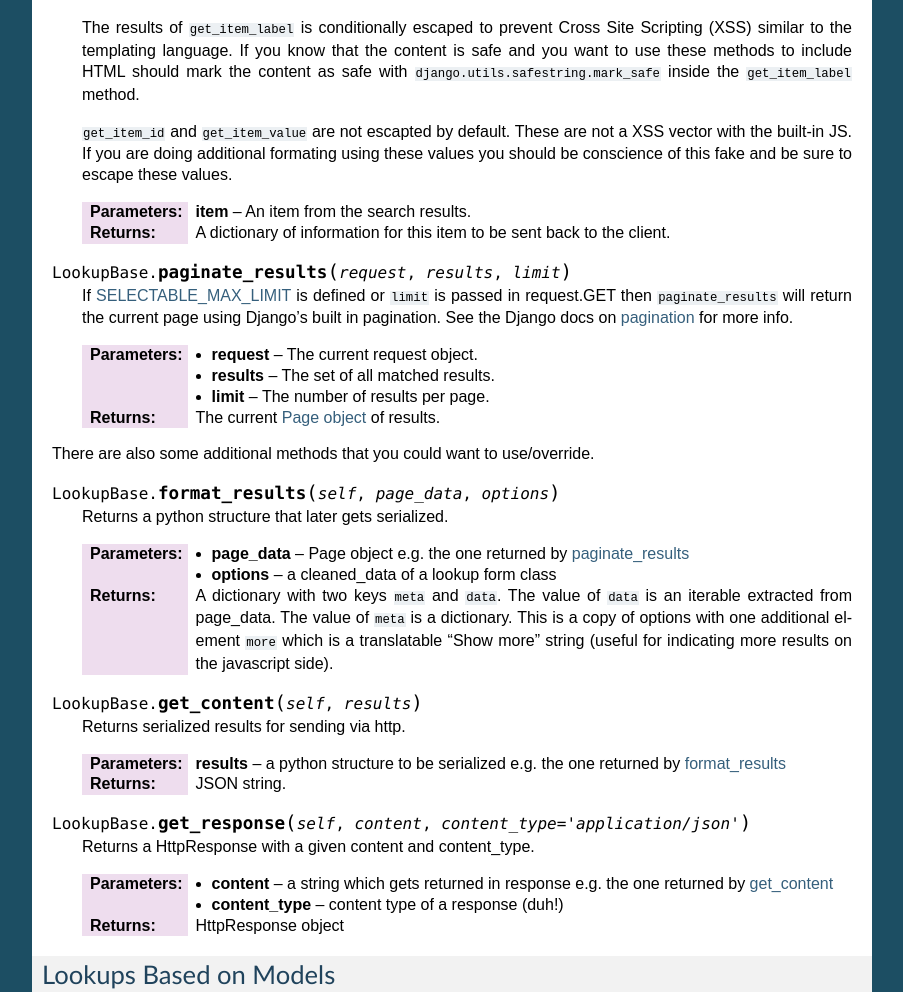
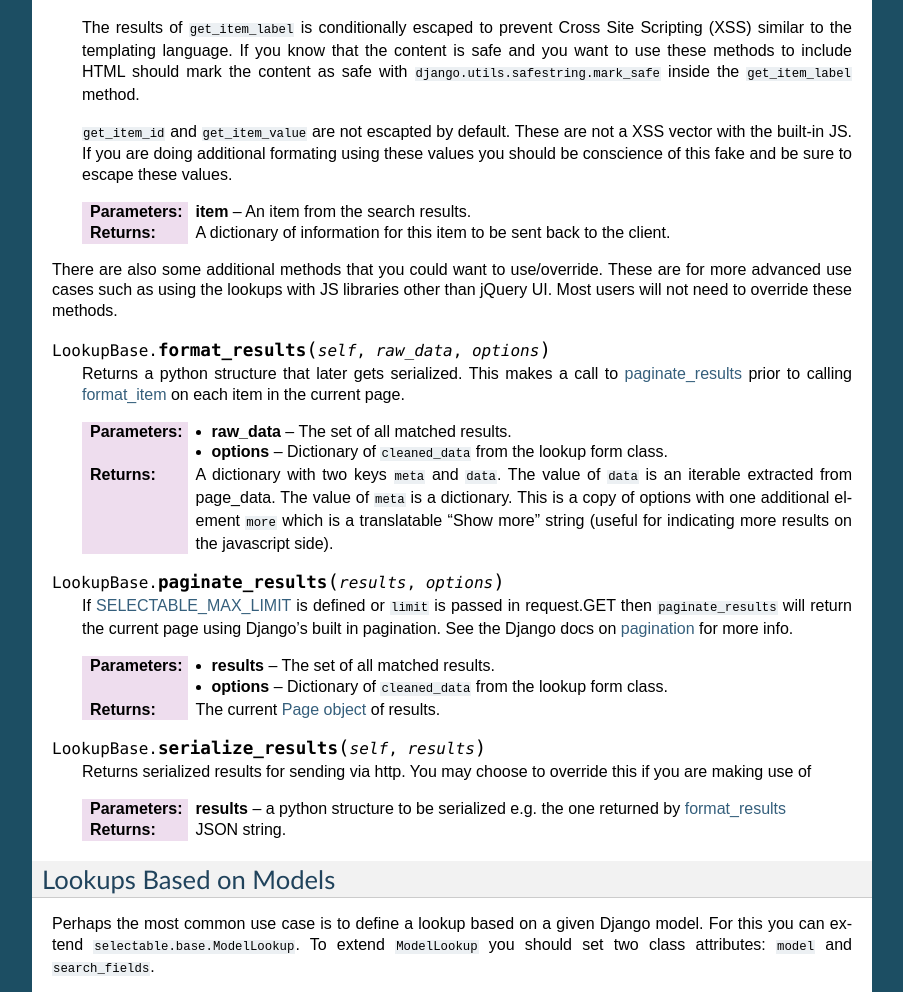
Before and after one commit to mlavin/django-selectable, a Sphinx documentation site: the page built from docs/lookups.rst, in a window 1280 px wide and 1400 px high, scrolled down 1558 px, cut to the strip 0-992 px from the top of the window. Shown: the whole strip, without its empty margins (198-1101 px from the left). Built offline with Sphinx 7.4.7, drawn with Linux system fonts in a browser that asks for light colours; some of the changed text lies outside the part shown.

Commit message:
Reorder lookup class documentation and note these additional methods not for common use cases. Release note on breaking change to paginate_results.
--HG--
branch : result-refactor

```diff
--- a/docs/lookups.rst
+++ b/docs/lookups.rst
@@ -112,53 +112,51 @@ Lookup API
     :param item: An item from the search results.
     :return: A dictionary of information for this item to be sent back to the client.
 
-.. _lookup-paginate-results:
-
-.. py:method:: LookupBase.paginate_results(request, results, limit)
-
-    If :ref:`SELECTABLE_MAX_LIMIT` is defined or ``limit`` is passed in request.GET
-    then ``paginate_results`` will return the current page using Django's
-    built in pagination. See the Django docs on `pagination <https://docs.djangoproject.com/en/1.3/topics/pagination/>`_
-    for more info.
-
-    :param request: The current request object.
-    :param results: The set of all matched results.
-    :param limit: The number of results per page.
-    :return: The current `Page object <https://docs.djangoproject.com/en/1.3/topics/pagination/#page-objects>`_
-        of results.
-
-There are also some additional methods that you could want to use/override.
+There are also some additional methods that you could want to use/override. These
+are for more advanced use cases such as using the lookups with JS libraries other
+than jQuery UI. Most users will not need to override these methods.
 
 .. _lookup-format-results:
 
-.. py:method:: LookupBase.format_results(self, page_data, options)
+.. py:method:: LookupBase.format_results(self, raw_data, options)
 
-    Returns a python structure that later gets serialized.
+    Returns a python structure that later gets serialized. This makes a call to
+    :ref:`paginate_results<lookup-paginate-results>` prior to calling
+    :ref:`format_item<lookup-format-item>` on each item in the current page.
 
-    :param page_data: Page object e.g. the one returned by :ref:`paginate_results<lookup-paginate-results>`
-    :param options: a cleaned_data of a lookup form class
+    :param raw_data: The set of all matched results.
+    :param options: Dictionary of ``cleaned_data`` from the lookup form class.
     :return: A dictionary with two keys ``meta`` and ``data``.
         The value of ``data`` is an iterable extracted from page_data.
         The value of ``meta`` is a dictionary. This is a copy of options with one additional element
         ``more`` which is a translatable "Show more" string
         (useful for indicating more results on the javascript side).
 
-.. _lookup-get-content:
+.. _lookup-paginate-results:
 
-.. py:method:: LookupBase.get_content(self, results)
+.. py:method:: LookupBase.paginate_results(results, options)
 
-    Returns serialized results for sending via http.
+    If :ref:`SELECTABLE_MAX_LIMIT` is defined or ``limit`` is passed in request.GET
+    then ``paginate_results`` will return the current page using Django's
+    built in pagination. See the Django docs on
+    `pagination <https://docs.djangoproject.com/en/1.3/topics/pagination/>`_
+    for more info.
+
+    :param results: The set of all matched results.
+    :param options: Dictionary of ``cleaned_data`` from the lookup form class.
+    :return: The current `Page object <https://docs.djangoproject.com/en/1.3/topics/pagination/#page-objects>`_
+        of results.
+
+.. _lookup-serialize-results:
+
+.. py:method:: LookupBase.serialize_results(self, results)
+
+    Returns serialized results for sending via http. You may choose to override
+    this if you are making use of
 
     :param results: a python structure to be serialized e.g. the one returned by :ref:`format_results<lookup-format-results>`
     :returns: JSON string.
 
-.. py:method:: LookupBase.get_response(self, content, content_type='application/json')
-
-    Returns a HttpResponse with a given content and content_type.
-
-    :param content: a string which gets returned in response e.g. the one returned by :ref:`get_content<lookup-get-content>`
-    :param content_type: content type of a response (duh!)
-    :return: HttpResponse object
 
 .. _ModelLookup:
 
--- a/docs/releases.rst
+++ b/docs/releases.rst
@@ -19,8 +19,9 @@ ________________________________
 
 - ``get_item_value`` and ``get_item_id`` are no longer marked as safe by default.
 - Removed AutoComboboxSelectField and AutoComboboxSelectMultipleField. These were deprecated in 0.5.
-- Dropping Python 2.5 support
-- Dropping Django 1.2 support
+- Dropping official Python 2.5 support.
+- Dropping official Django 1.2 support.
+- ``paginate_results`` signature changed as part of the lookup refactor.
 
 
 v0.5.2 (Released 2012-06-27)
```
